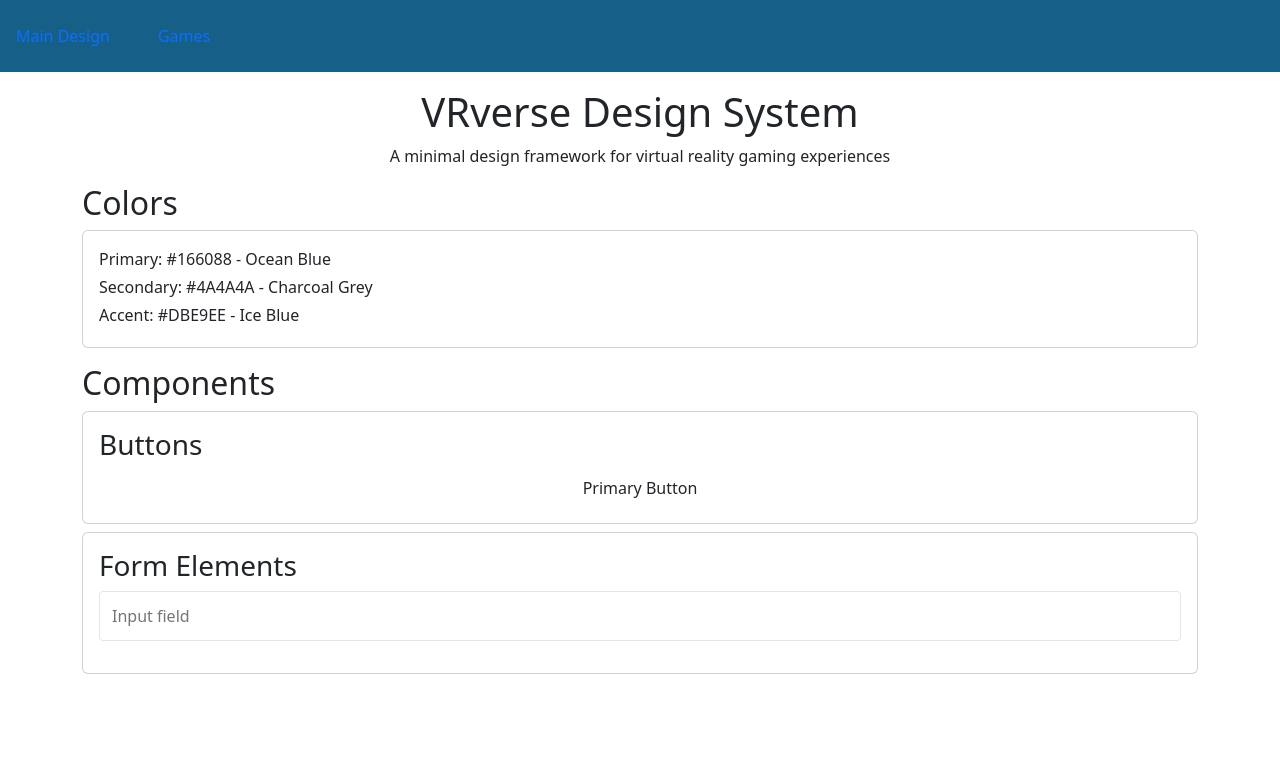
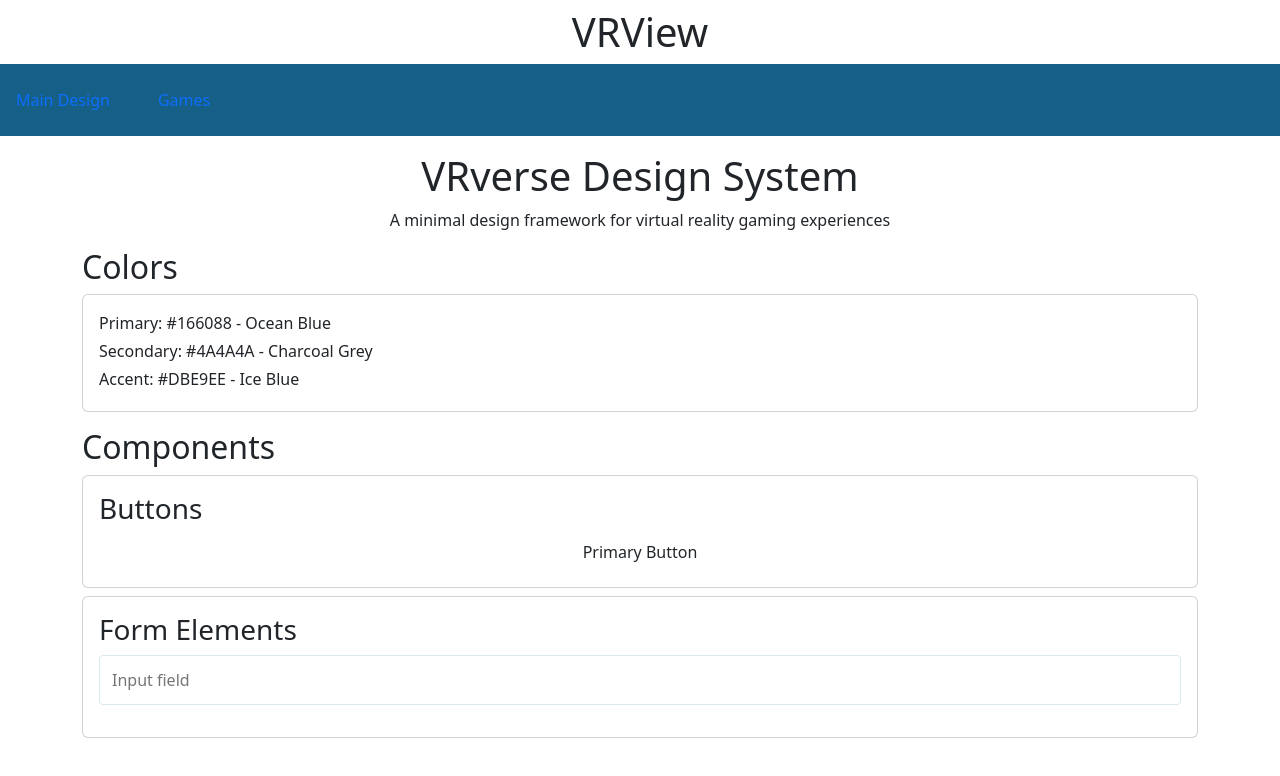
Before and after one commit to Glosserr/framework-challenge, a plain HTML site: page index.html in a window 1280 px wide. Drawn offline with nearby package versions, Linux system fonts and the light colour scheme.

Commit message:
Added Website Title

```diff
--- a/index.html
+++ b/index.html
@@ -8,6 +8,7 @@
             <link href="https://cdn.jsdelivr.net/npm/bootstrap@5.3.0-alpha3/dist/css/bootstrap.min.css" rel="stylesheet" integrity="sha384-KyZXEAg3QhqLMpG8r+8fhAXLR5s4b0c+7ZlUq6RfsToFLKE3t/sP+2qC5Gp0p0dE" crossorigin="anonymous">
         </head>
         <body>
+            <h1 class="text-center mt-2 mb-2">VRView</h1>
             <nav class="nav">
                 <a href="index.html" class="nav-link">Main Design</a>
                 <a href="games.html" class="nav-link">Games</a>
```
Also changed, not shown: games.html (+1 -0 lines).
